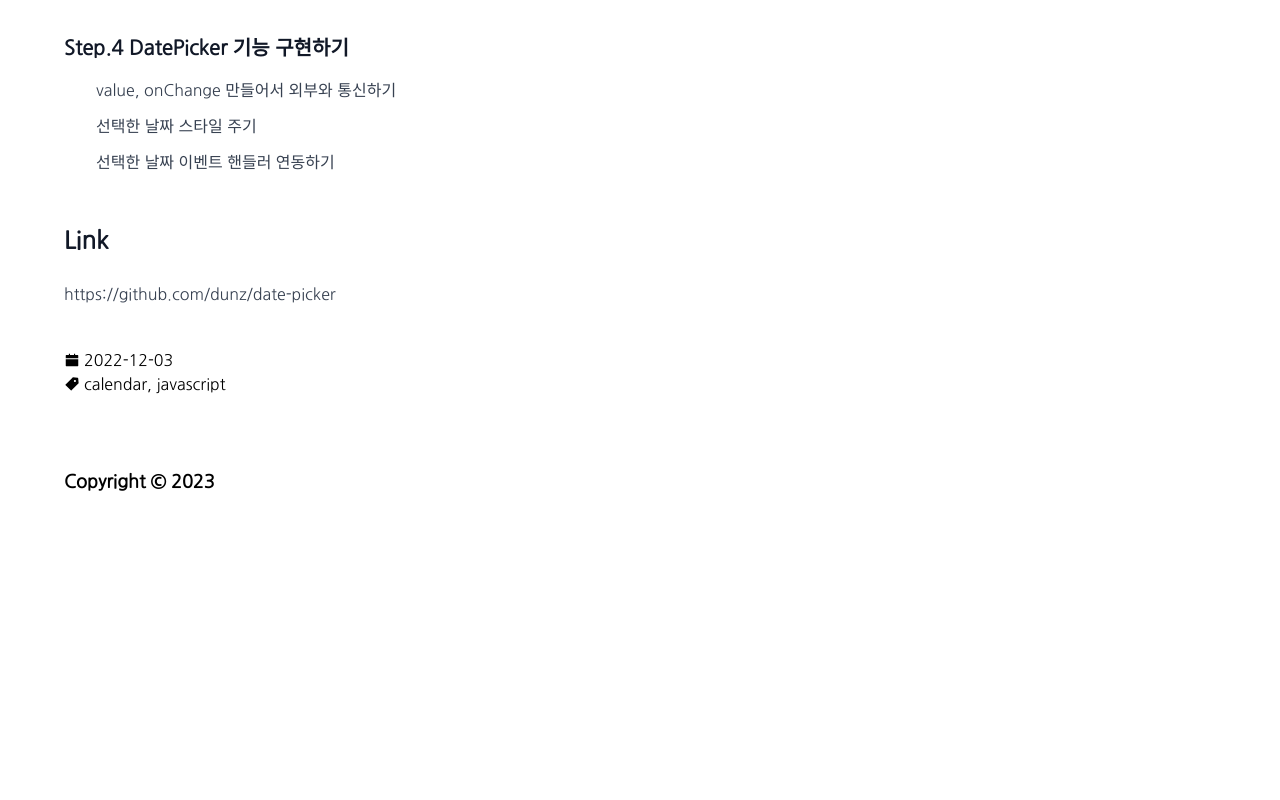
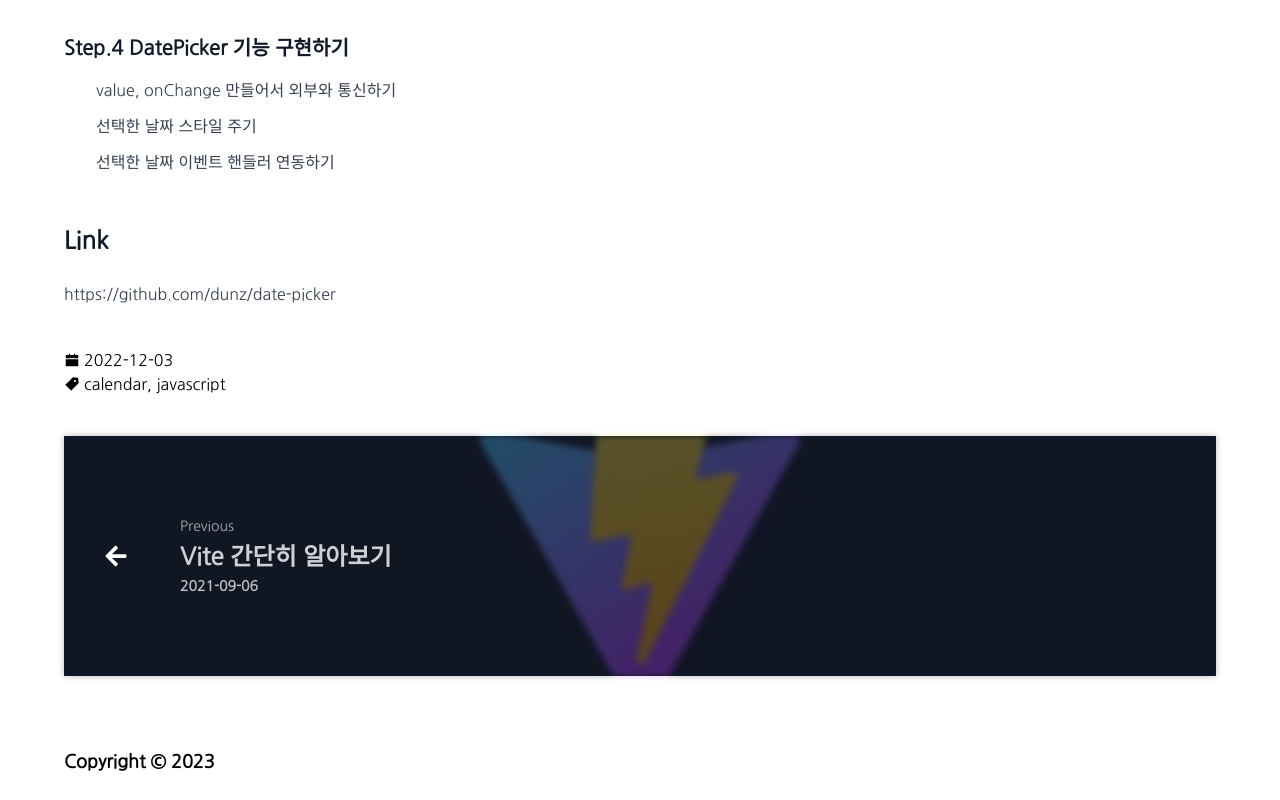
Before and after one commit to dunz/dunzlog, a Next.js app: page /posts/create-calendar in a window 1280 px wide. Shown: the part 802-1602 px from the top of the page. Before the commit the page ends 1322 px from the top, so only its background shows below. Built offline with nearby package versions, Linux system fonts and the light colour scheme.

Commit message:
이전 다음글 컴포넌트 추가

```diff
--- a/app/posts/[id]/page.tsx
+++ b/app/posts/[id]/page.tsx
@@ -1,6 +1,7 @@
 import { FC } from 'react';
 import { AiFillCalendar, AiFillTag } from 'react-icons/ai';
 
+import AdjacentPostCard from '@/components/AdjacentPostCard';
 import Container from '@/components/Container';
 import MarkdownViewer from '@/components/MarkdownViewer';
 import { getDetailPost } from '@/lib/posts';
@@ -12,10 +13,11 @@ type PostDetailProps = {
 };
 
 const PostDetail: FC<PostDetailProps> = async ({ params: { id } }) => {
-  const { content, date, tags } = await getDetailPost(id);
+  const { content, date, tags, prevPost, nextPost } = await getDetailPost(id);
+  console.log(prevPost, nextPost);
   return (
     <Container className="flex flex-col gap-10">
-      <MarkdownViewer className="max-w-full">{content}</MarkdownViewer>
+      <MarkdownViewer className="max-w-none">{content}</MarkdownViewer>
       <ul>
         <li className="flex items-center gap-1">
           <AiFillCalendar />
@@ -26,6 +28,10 @@ const PostDetail: FC<PostDetailProps> = async ({ params: { id } }) => {
           {tags.map((tag) => tag).join(', ')}
         </li>
       </ul>
+      <section className="flex">
+        {prevPost && <AdjacentPostCard post={prevPost} type="prev" />}
+        {nextPost && <AdjacentPostCard post={nextPost} type="next" />}
+      </section>
     </Container>
   );
 };
--- /dev/null
+++ b/components/AdjacentPostCard/index.tsx
@@ -0,0 +1,36 @@
+import Image from 'next/image';
+import Link from 'next/link';
+import { FC } from 'react';
+import { FaArrowLeft, FaArrowRight } from 'react-icons/fa';
+
+import { SimplePost } from '@/models/post';
+
+type AdjacentPostCardProps = {
+  post: SimplePost;
+  type: 'prev' | 'next';
+};
+
+const AdjacentPostCard: FC<AdjacentPostCardProps> = ({ post, type }) => {
+  return (
+    <Link href={post.id} className="group relative flex grow flex-col gap-2 bg-gray-900">
+      <Image
+        src={post.thumbnail}
+        alt={post.title}
+        className="max-h-60 w-full object-cover opacity-30 blur-[3px] transition-all group-hover:opacity-80 group-hover:blur-0"
+        width={300}
+        height={300}
+      />
+      <div className="absolute flex h-full w-full items-center justify-between gap-10 px-10 text-white">
+        {type === 'prev' && <FaArrowLeft className="text-2xl transition-all group-hover:text-6xl" />}
+        <section className="flex grow flex-col gap-1 rounded-xl p-3 opacity-80 transition-colors group-hover:bg-gray-900">
+          <span className="text-sm text-gray-300">{type === 'prev' ? 'Previous' : 'Next'}</span>
+          <span className="text-2xl font-bold">{post.title}</span>
+          <span className="text-sm font-bold text-gray-200">{post.date}</span>
+        </section>
+        {type === 'next' && <FaArrowRight className="text-2xl transition-all group-hover:text-6xl" />}
+      </div>
+    </Link>
+  );
+};
+
+export default AdjacentPostCard;
--- a/components/MarkdownViewer/index.tsx
+++ b/components/MarkdownViewer/index.tsx
@@ -1,5 +1,6 @@
 'use client';
 
+import Image from 'next/image';
 import { FC } from 'react';
 import ReactMarkdown from 'react-markdown';
 import { Prism as SyntaxHighlighter } from 'react-syntax-highlighter';
@@ -17,7 +18,6 @@ const MarkdownViewer: FC<MarkdownViewerProps> = ({ children, className }) => {
       components={{
         code({ node, inline, className, children, ...props }) {
           const match = /language-(\w+)/.exec(className || '');
-
           return !inline && match ? (
             <SyntaxHighlighter {...props} style={materialOceanic} language={match[1]} PreTag="div">
               {String(children).replace(/\n$/, '')}
@@ -28,6 +28,17 @@ const MarkdownViewer: FC<MarkdownViewerProps> = ({ children, className }) => {
             </code>
           );
         },
+        img(image) {
+          return (
+            <Image
+              src={image.src || ''}
+              alt={image.alt || ''}
+              className="max-h-60 w-full object-cover"
+              width={1152}
+              height={100}
+            />
+          );
+        },
       }}
     >
       {children}
--- a/lib/posts.ts
+++ b/lib/posts.ts
@@ -58,10 +58,16 @@ export async function getDetailPost(id: string): Promise<DetailPost> {
   const fileContents = fs.readFileSync(filePath, 'utf8');
 
   const { content, data } = matter(fileContents);
+  const fileList = getSimplePostList();
+  const currentIndex = fileList.findIndex((post) => post.id === id);
+  const prevPost = fileList[currentIndex + 1] || null;
+  const nextPost = fileList[currentIndex - 1] || null;
 
   return {
     id,
     content,
     ...(data as PostData),
+    prevPost,
+    nextPost,
   };
 }
--- a/models/post.ts
+++ b/models/post.ts
@@ -12,4 +12,6 @@ export type SimplePost = {
 
 export type DetailPost = {
   content: string;
+  prevPost: SimplePost | null;
+  nextPost: SimplePost | null;
 } & SimplePost;
--- a/next.config.js
+++ b/next.config.js
@@ -1,7 +1,7 @@
 /** @type {import('next').NextConfig} */
 const nextConfig = {
   images: {
-    domains: ['avatars.githubusercontent.com'],
+    domains: ['avatars.githubusercontent.com', 'user-images.githubusercontent.com'],
   },
   experimental: {
     serverActions: true,
```
